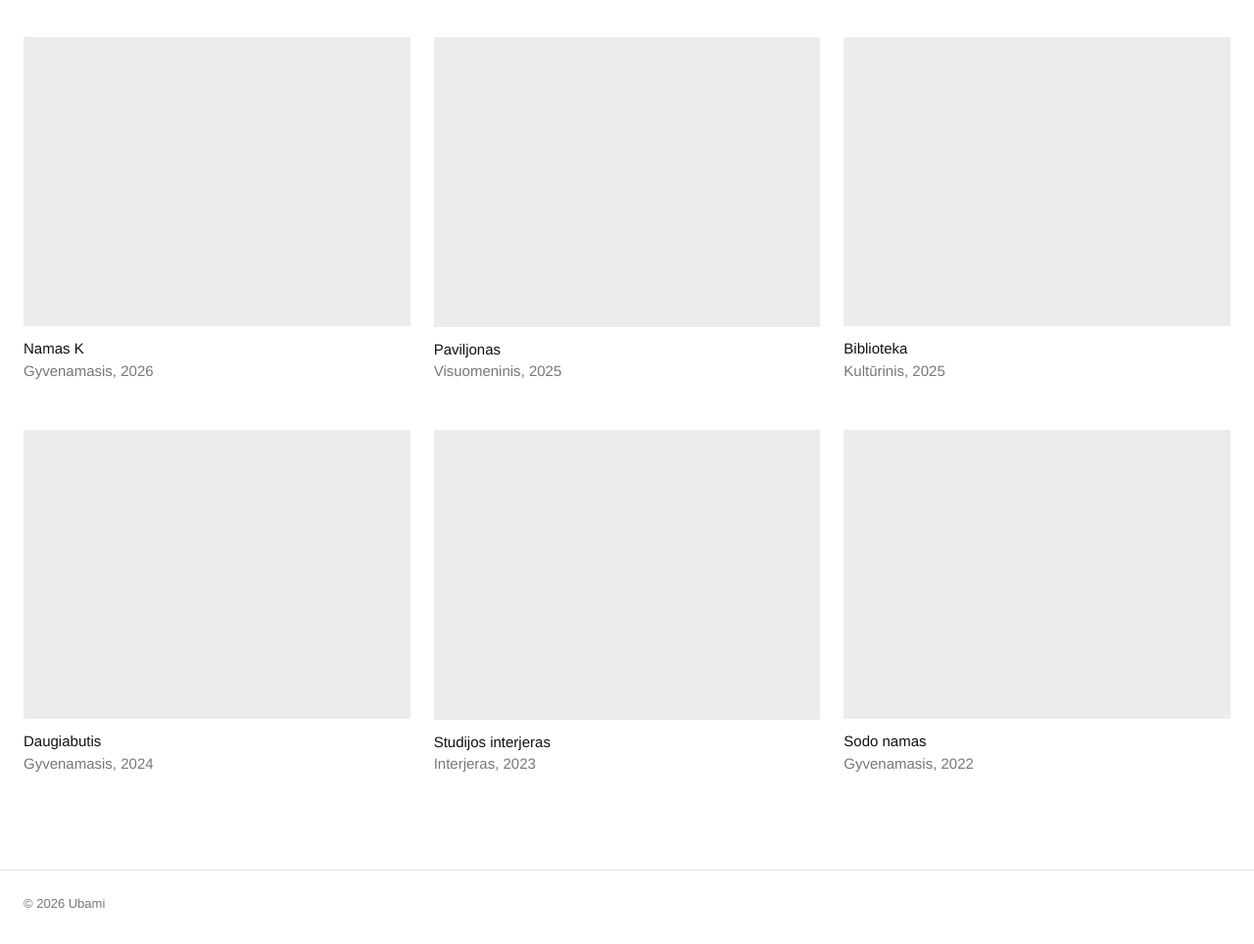
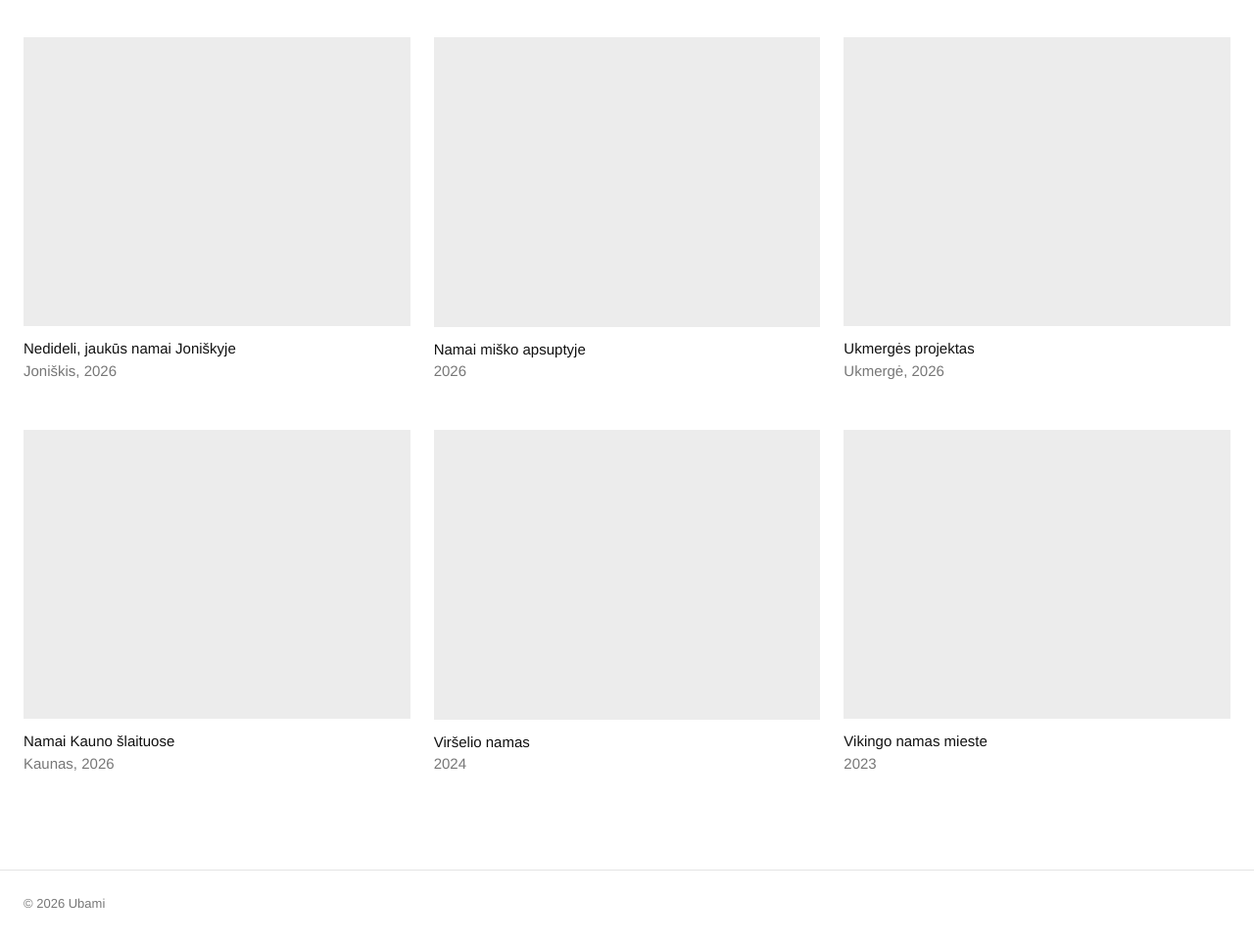
Before and after one commit to aurimasMisius/ubami-webpage, a plain HTML site: page index.html in a window 1280 px wide. Shown: the part 69-1033 px from the top of the page at 98% size. Drawn offline with Linux system fonts and the light colour scheme.

Commit message:
Replace example projects with six real projects from Facebook
Co-Authored-By: Claude Opus 5.5 <noreply@anthropic.com>
Claude-Session: https://claude.ai/code/session_01Q9VtbTsgWHiDWSiW555VZP

```diff
--- a/index.html
+++ b/index.html
@@ -19,44 +19,44 @@
     <ul class="grid">
       <li class="card">
         <a href="projects/project-01.html">
-          <div class="thumb"><!-- <img src="images/project-01/cover.jpg" alt=""> --></div>
-          <p class="card-title">Namas K</p>
-          <p class="card-meta">Gyvenamasis, 2026</p>
+          <div class="thumb"><!-- <img src="images/project-01/cover.jpg" alt="Nedideli, jaukūs namai Joniškyje"> --></div>
+          <p class="card-title">Nedideli, jaukūs namai Joniškyje</p>
+          <p class="card-meta">Joniškis, 2026</p>
         </a>
       </li>
       <li class="card">
         <a href="projects/project-02.html">
-          <div class="thumb"><!-- <img src="images/project-02/cover.jpg" alt=""> --></div>
-          <p class="card-title">Paviljonas</p>
-          <p class="card-meta">Visuomeninis, 2025</p>
+          <div class="thumb"><!-- <img src="images/project-02/cover.jpg" alt="Namai miško apsuptyje"> --></div>
+          <p class="card-title">Namai miško apsuptyje</p>
+          <p class="card-meta">2026</p>
         </a>
       </li>
       <li class="card">
         <a href="projects/project-03.html">
-          <div class="thumb"><!-- <img src="images/project-03/cover.jpg" alt=""> --></div>
-          <p class="card-title">Biblioteka</p>
-          <p class="card-meta">Kultūrinis, 2025</p>
+          <div class="thumb"><!-- <img src="images/project-03/cover.jpg" alt="Ukmergės projektas"> --></div>
+          <p class="card-title">Ukmergės projektas</p>
+          <p class="card-meta">Ukmergė, 2026</p>
         </a>
       </li>
       <li class="card">
         <a href="projects/project-04.html">
-          <div class="thumb"><!-- <img src="images/project-04/cover.jpg" alt=""> --></div>
-          <p class="card-title">Daugiabutis</p>
-          <p class="card-meta">Gyvenamasis, 2024</p>
+          <div class="thumb"><!-- <img src="images/project-04/cover.jpg" alt="Namai Kauno šlaituose"> --></div>
+          <p class="card-title">Namai Kauno šlaituose</p>
+          <p class="card-meta">Kaunas, 2026</p>
         </a>
       </li>
       <li class="card">
         <a href="projects/project-05.html">
-          <div class="thumb"><!-- <img src="images/project-05/cover.jpg" alt=""> --></div>
-          <p class="card-title">Studijos interjeras</p>
-          <p class="card-meta">Interjeras, 2023</p>
+          <div class="thumb"><!-- <img src="images/project-05/cover.jpg" alt="Viršelio namas"> --></div>
+          <p class="card-title">Viršelio namas</p>
+          <p class="card-meta">2024</p>
         </a>
       </li>
       <li class="card">
         <a href="projects/project-06.html">
-          <div class="thumb"><!-- <img src="images/project-06/cover.jpg" alt=""> --></div>
-          <p class="card-title">Sodo namas</p>
-          <p class="card-meta">Gyvenamasis, 2022</p>
+          <div class="thumb"><!-- <img src="images/project-06/cover.jpg" alt="Vikingo namas mieste"> --></div>
+          <p class="card-title">Vikingo namas mieste</p>
+          <p class="card-meta">2023</p>
         </a>
       </li>
     </ul>
```
Also changed, not shown: projects/project-01.html (+4 -5 lines), projects/project-02.html (+6 -7 lines), projects/project-03.html (+8 -7 lines), projects/project-04.html (+6 -6 lines), projects/project-05.html (+5 -7 lines), projects/project-06.html (+5 -6 lines).
